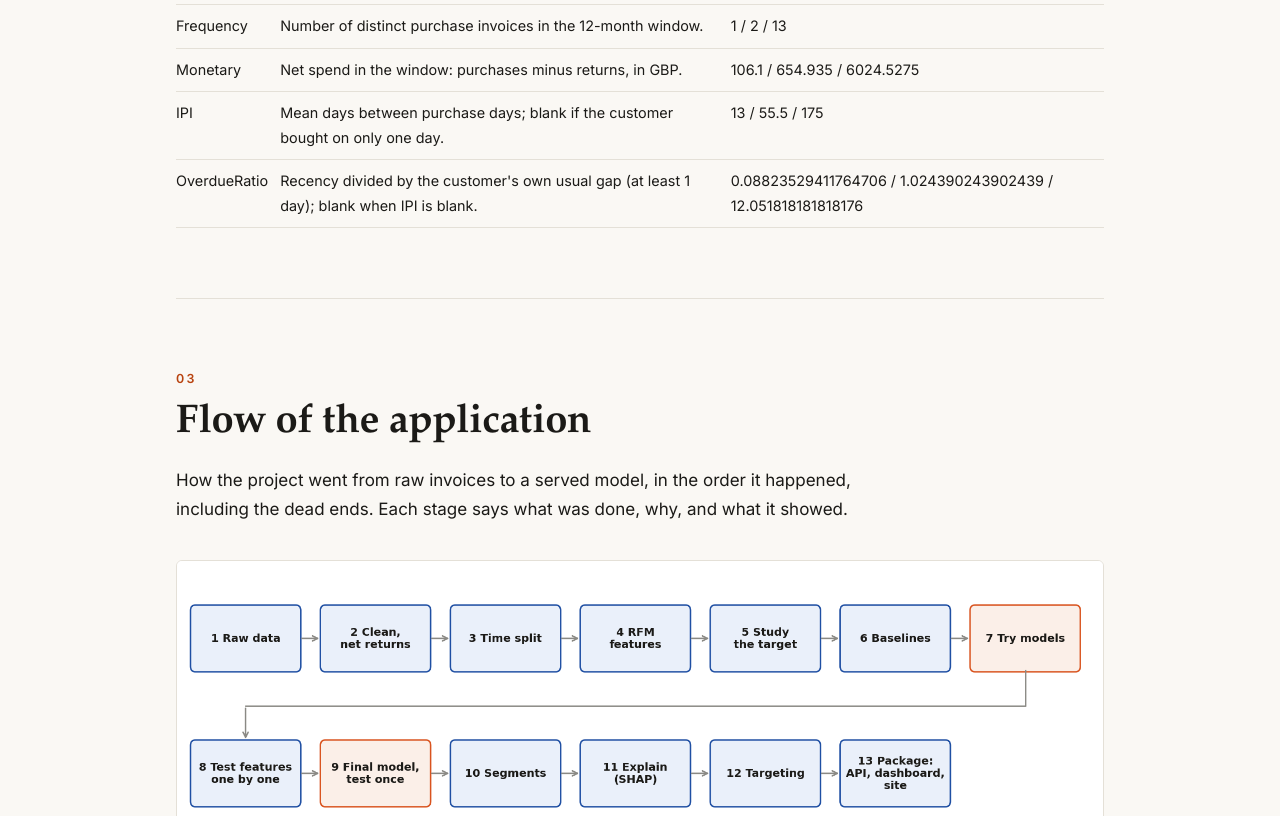
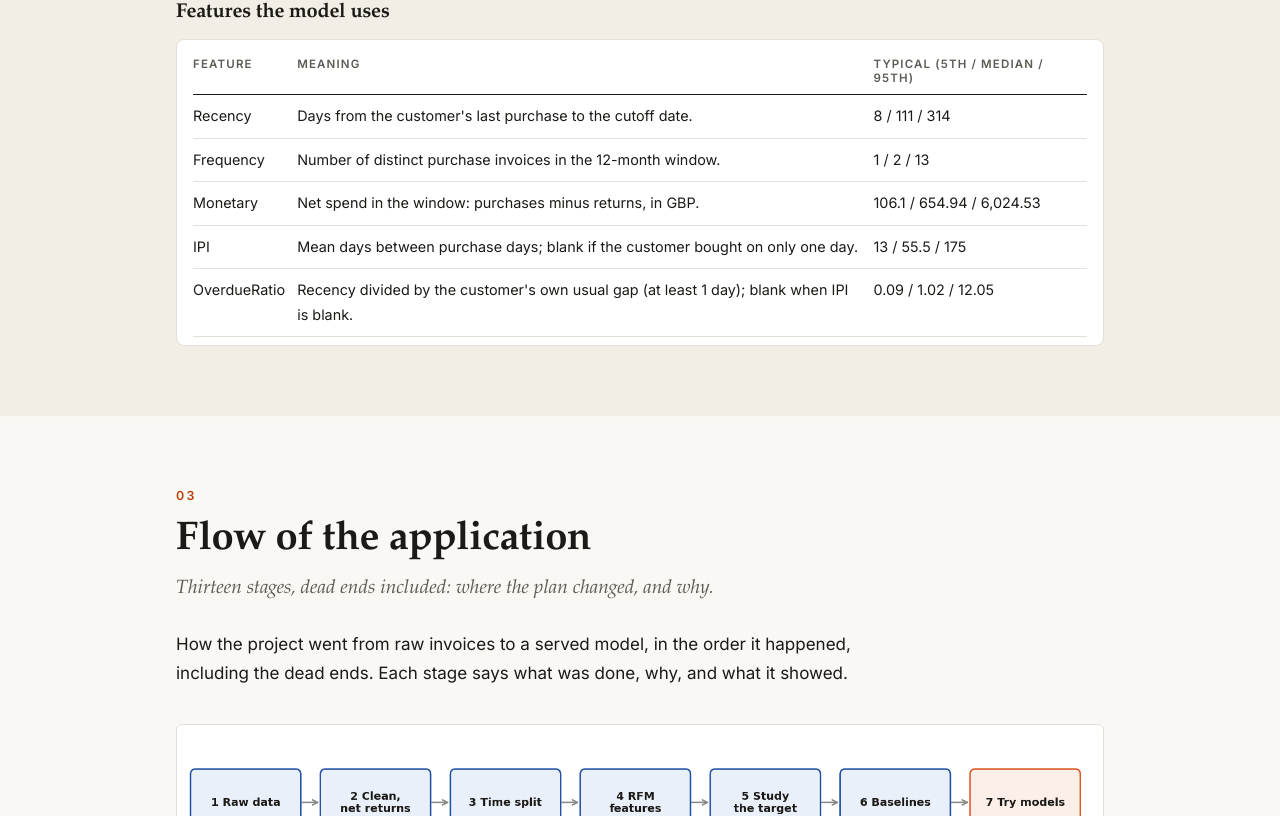
Before and after one commit to mitanshubhavsar/clv_predictor, a React (Vite) app in the folder site/: page / in a window 1280 px wide. Shown: the part 2384-3200 px from the top of the page. Built offline with nearby package versions, Linux system fonts and the light colour scheme; no server answers.

Commit message:
layout and structuring of sections as cards

```diff
--- a/site/src/App.tsx
+++ b/site/src/App.tsx
@@ -69,6 +69,7 @@ export default function App() {
 
         <section id="dataset">
           <h2>Dataset</h2>
+          <p className="takeaway">{s.raw_rows.toLocaleString("en-GB")} invoice lines from {s.raw_customers.toLocaleString("en-GB")} customers, cleaned and netted of returns before any modelling.</p>
           <p>UCI Online Retail II: {s.raw_rows.toLocaleString("en-GB")} invoice lines, {s.raw_customers.toLocaleString("en-GB")} customers, {s.raw_first_date.slice(0, 10)} to {s.raw_last_date.slice(0, 10)}. Rows without a customer ID (23%) are dropped; cancellations become returns.</p>
           <h3>Raw columns</h3>
           <div className="scroll"><table><thead><tr><th>Column</th><th>Meaning</th><th>Example</th></tr></thead>
@@ -79,16 +80,18 @@ export default function App() {
             <tbody>{d.raw.rows.slice(0, 6).map((r, i) => <tr key={i}>{r.map((v, j) => <td key={j}>{String(v)}</td>)}</tr>)}</tbody></table></div>
           <h3>Features the model uses</h3>
           <div className="scroll"><table><thead><tr><th>Feature</th><th>Meaning</th><th>Typical (5th / median / 95th)</th></tr></thead>
-            <tbody>{d.features.schema.map((r) => <tr key={r.column}><td>{r.column}</td><td>{r.meaning}</td><td>{r.p5} / {r.median} / {r.p95}</td></tr>)}</tbody></table></div>
+            <tbody>{d.features.schema.map((r) => <tr key={r.column}><td>{r.column}</td><td>{r.meaning}</td><td>{[r.p5, r.median, r.p95].map((v) => (v == null ? "–" : v.toLocaleString("en-GB", { maximumFractionDigits: 2 }))).join(" / ")}</td></tr>)}</tbody></table></div>
         </section>
 
         <section id="flow">
           <h2>Flow of the application</h2>
+          <p className="takeaway">Thirteen stages, dead ends included: where the plan changed, and why.</p>
           <Flow story={story} s={s} />
         </section>
 
         <section id="architecture">
           <h2>Architecture</h2>
+          <p className="takeaway">One pipeline for training and serving, so the features cannot drift apart.</p>
           <Fig src="pipeline.png" alt="Pipeline: raw invoices, clean, ledger, snapshot, features, model C" caption="Every step uses the same code in training and in the API, so features cannot drift." />
           <Fig src="snapshot_timeline.png" alt="Train and test snapshots as bars on a timeline" caption={`Features come only from before the cutoff. Train cutoff ${s.cutoff_train}, test cutoff ${s.cutoff_test}; the test target period is entirely later than anything the model saw.`} />
           <p><strong>Model C.</strong> prediction = multiplier × the customer's past spend (at least £50). The multiplier comes from a small boosted-tree model on recency, frequency, monetary, purchase interval and overdue ratio.</p>
@@ -97,6 +100,7 @@ export default function App() {
 
         <section id="results">
           <h2>Results</h2>
+          <p className="takeaway">Model C ties the simple past-spend rule on ranking and is about {pct(diff["MAE gain"].point / P.MAE.value)} better on average error.</p>
           <p>Test period, {s.n_test.toLocaleString("en-GB")} customers ({pct(s.zero_share_test)} spent nothing). Intervals are 95% bootstraps over customers.</p>
           <div className="scroll"><table><thead><tr><th>Model</th><th>R²</th><th>MAE</th><th>Capture of money, top 20%</th></tr></thead><tbody>
             <tr><td>Sort by past spend</td><td>{ci(P.R2, (x) => num(x))}</td><td>{ci(P.MAE, gbp)}</td><td>{ci(P["Capture@20%"], (x) => num(x))}</td></tr>
@@ -123,17 +127,19 @@ export default function App() {
 
         <section id="heuristics">
           <h2>No ML: heuristic CLV</h2>
+          <p className="takeaway">Two textbook formulas, scored on the same test period as the model.</p>
           <HeuristicsSection h={heur} />
         </section>
 
         <section id="decisions">
           <h2>Business decisions</h2>
+          <p className="takeaway">Six conclusions, each tagged with how strong its evidence is.</p>
           <Decisions story={story} s={s} />
         </section>
 
         <section id="try">
           <h2>Try it</h2>
-          <p>Pick an example customer or type your own numbers.</p>
+          <p className="takeaway">Pick an example customer, or type your own numbers.</p>
           <Scorer presets={sc.presets} />
         </section>
       </main>
--- a/site/src/styles.css
+++ b/site/src/styles.css
@@ -1,10 +1,10 @@
 /* Editorial look: warm paper, serif headings, one blue accent, one orange highlight, lots of white space. */
 :root{
-  --bg:#faf8f4;--card:#ffffff;--ink:#1b1a17;--mut:#5d5b55;--line:#e4e0d7;--acc:#1f4fa3;--accd:#1f4fa3;--soft:#f0ece3;--warn:#b4491f;--hi:#d9531e;--hit:#b8430f;
+  --bg:#faf8f4;--card:#ffffff;--ink:#1b1a17;--mut:#5d5b55;--line:#e4e0d7;--acc:#1f4fa3;--accd:#1f4fa3;--soft:#f0ece3;--band:#f2eee5;--warn:#b4491f;--hi:#d9531e;--hit:#b8430f;
   --serif:"Source Serif 4 Variable","Iowan Old Style","Palatino Linotype",Palatino,Georgia,serif;
   --sans:"Inter Variable",Inter,system-ui,-apple-system,"Segoe UI",Roboto,sans-serif;
 }
-@media (prefers-color-scheme:dark){:root{--bg:#16150f;--card:#1f1e18;--ink:#f1eee6;--mut:#bdb9ac;--line:#37342b;--acc:#7fa8ee;--accd:#3f6fc9;--soft:#25231b;--warn:#ee9166;--hi:#f08a5d;--hit:#f08a5d}}
+@media (prefers-color-scheme:dark){:root{--bg:#16150f;--card:#1f1e18;--ink:#f1eee6;--mut:#bdb9ac;--line:#37342b;--acc:#7fa8ee;--accd:#3f6fc9;--soft:#25231b;--band:#1b1a14;--warn:#ee9166;--hi:#f08a5d;--hit:#f08a5d}}
 *{box-sizing:border-box}
 html{scroll-behavior:smooth;scroll-padding-top:70px}
 body{margin:0;background:var(--bg);color:var(--ink);font:17px/1.7 var(--sans);-webkit-font-smoothing:antialiased}
@@ -50,6 +50,12 @@ figcaption{color:var(--mut);font-size:.85rem;margin-top:8px;max-width:720px}
 
 .skip{position:absolute;left:-999px}.skip:focus{left:8px;top:8px;background:var(--bg);padding:6px;z-index:9}
 .src{color:var(--mut);font-size:.8rem;margin:8px 0 0}.warn{color:var(--warn)}
+
+/* Alternating full-width bands; the content stays in the centred column */
+main>section:nth-child(even){background:var(--band);box-shadow:0 0 0 100vmax var(--band);clip-path:inset(0 -100vmax);border-top:0}
+main>section:nth-child(even)+section{border-top:0}
+.takeaway{font:italic 400 1.2rem/1.5 var(--serif);color:var(--mut);margin:-8px 0 26px;max-width:34em}
+.scroll{background:var(--card);border:1px solid var(--line);border-radius:8px;padding:8px 16px}
 
 /* Hero */
 section.hero{position:relative;overflow:hidden;margin:28px 0 8px;padding:40px 44px 28px;border:1px solid var(--line);border-radius:16px;
```
Also changed, not shown: 1 other file (tests, documents, lock files or other folders).
